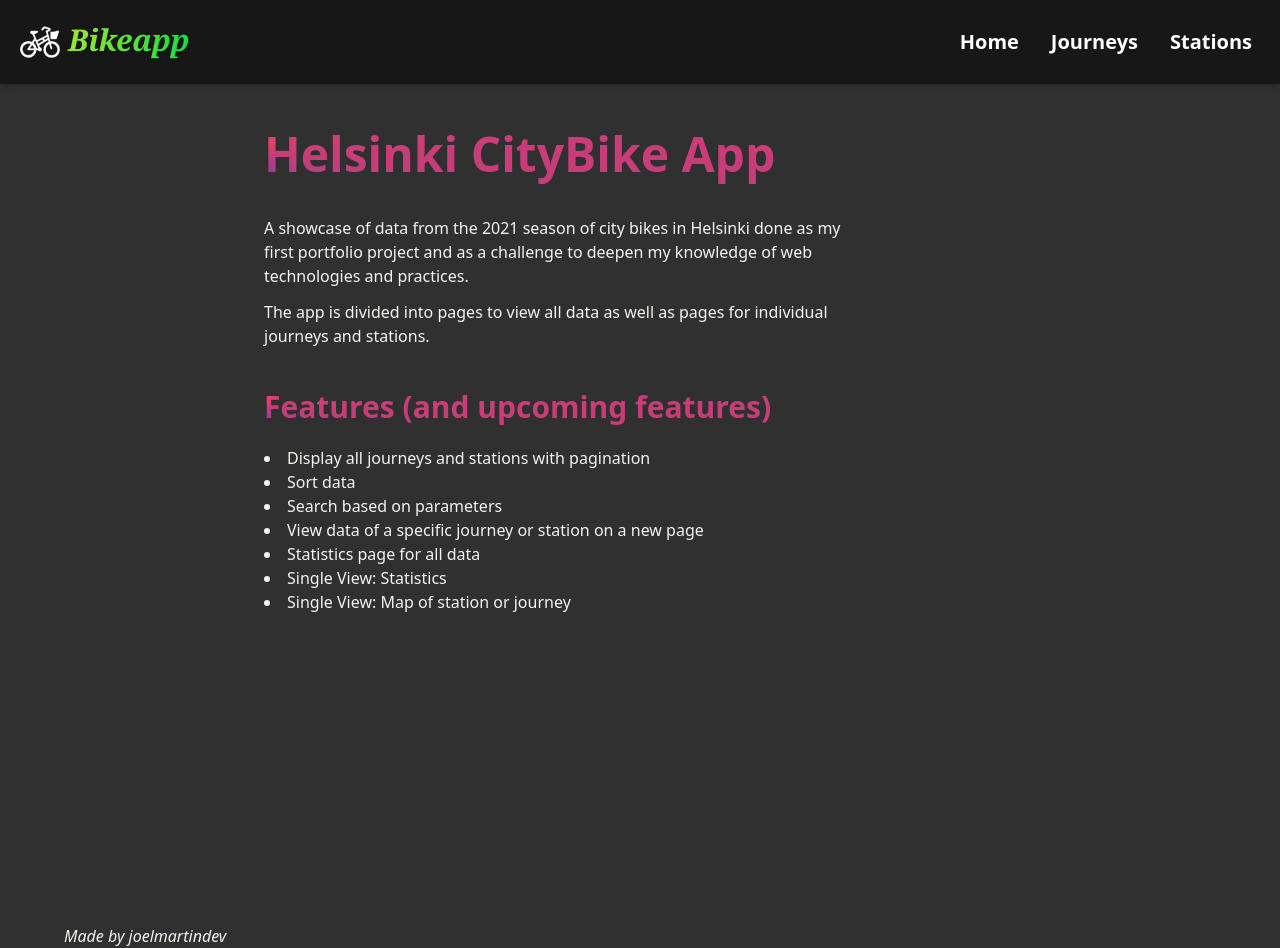
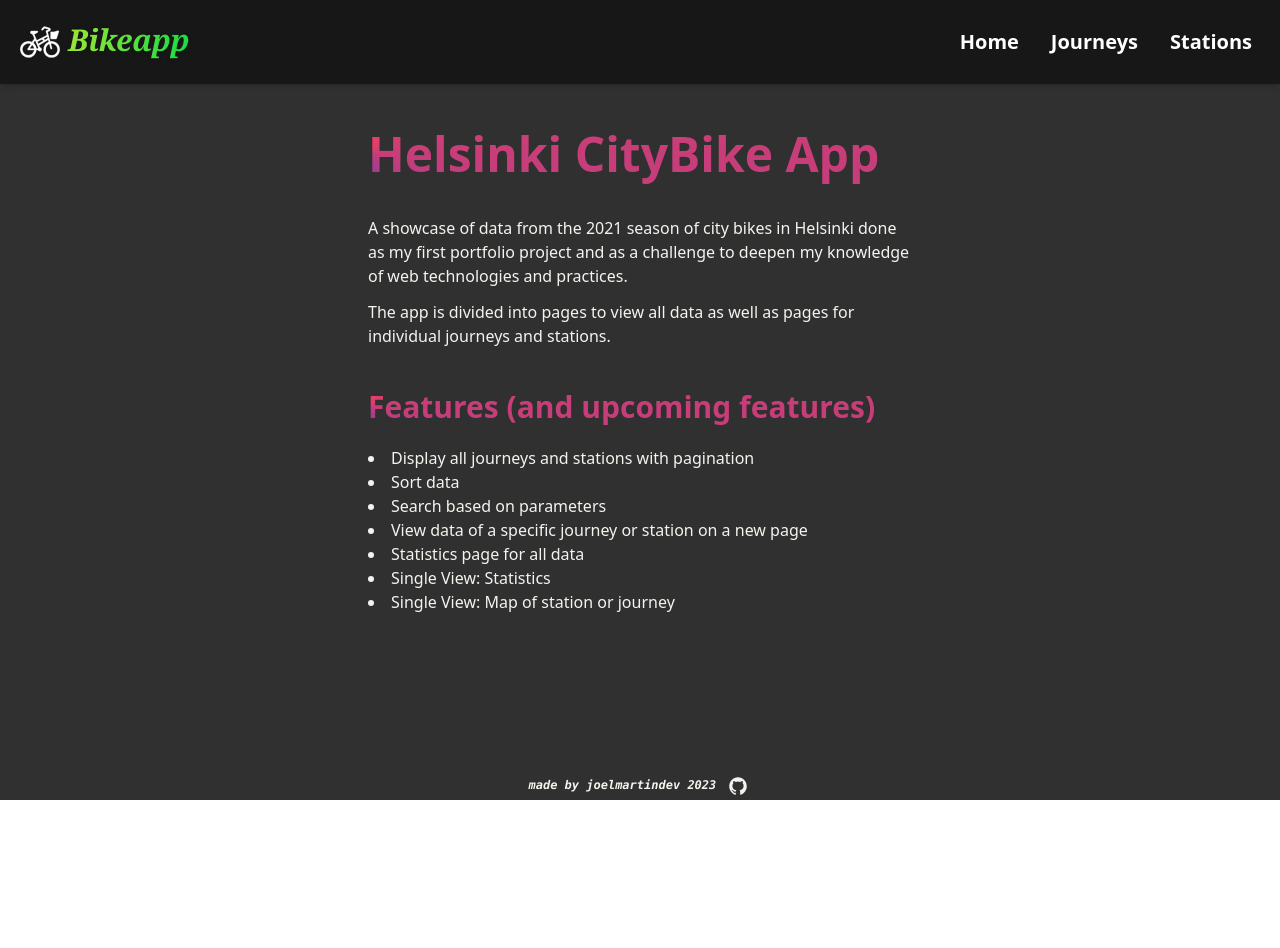
Before and after one commit to joelmartindev/Helsinki-Bikeapp, a React (Vite) app in the folder frontend/: page / in a window 1280 px wide. After the commit the page ends 800 px from the top, so only its background shows below. Built offline with nearby package versions, Linux system fonts and the light colour scheme; no server answers.

Commit message:
Improve footer

```diff
--- a/frontend/src/components/Home.jsx
+++ b/frontend/src/components/Home.jsx
@@ -1,6 +1,6 @@
 const Home = () => {
   return (
-    <div className="mx-auto max-w-3xl px-2">
+    <div className="mx-auto max-w-xl px-4">
       <h1 className="mt-10 bg-[conic-gradient(at_left,_var(--tw-gradient-stops))] from-rose-500 to-indigo-700 bg-clip-text text-5xl font-extrabold leading-tight text-transparent">
         Helsinki CityBike App
       </h1>
--- a/frontend/src/components/RootLayout.jsx
+++ b/frontend/src/components/RootLayout.jsx
@@ -1,6 +1,7 @@
 import { Link, Outlet } from "react-router-dom";
 import { useState } from "react";
 import { ReactComponent as Logo } from "../assets/bike.svg";
+import { ReactComponent as GitHub } from "../assets/logo-github.svg";
 
 const Layout = () => {
   const [isMenuOpen, setIsMenuOpen] = useState(false);
@@ -10,7 +11,7 @@ const Layout = () => {
   };
 
   return (
-    <div className="bg-custom-jet">
+    <div className="flex min-h-screen flex-col bg-custom-jet">
       <header className="bg-neutral-900">
         <div className="mx-auto flex max-w-7xl items-center justify-between p-3 align-middle shadow-md">
           <Link to="/" className="mx-2 flex ">
@@ -51,12 +52,15 @@ const Layout = () => {
           </nav>
         </div>
       </header>
-      <div id="content" className="mx-auto min-h-screen">
+      <div id="content" className="">
         <Outlet />
       </div>
-      <footer className="mx-auto max-w-6xl">
-        <div className="italic text-custom-isabelline">
-          Made by joelmartindev
+      <footer className="mx-auto mt-auto flex max-w-7xl px-2 pt-10">
+        <div className="font-mono text-xs font-semibold italic text-custom-isabelline">
+          made by joelmartindev 2023{" "}
+          <a href="https://github.com/joelmartindev">
+            <GitHub className="mx-1 my-1 inline-block h-5 w-5 fill-custom-isabelline stroke-custom-isabelline" />
+          </a>
         </div>
       </footer>
     </div>
```
Also changed, not shown: frontend/src/assets/logo-github.svg (added).
